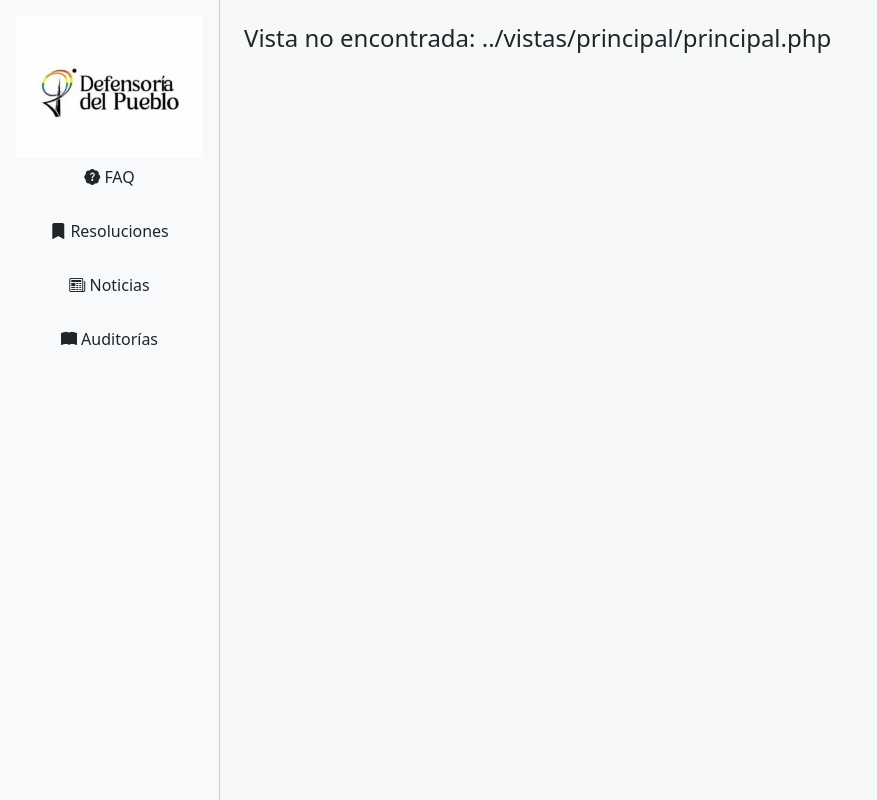
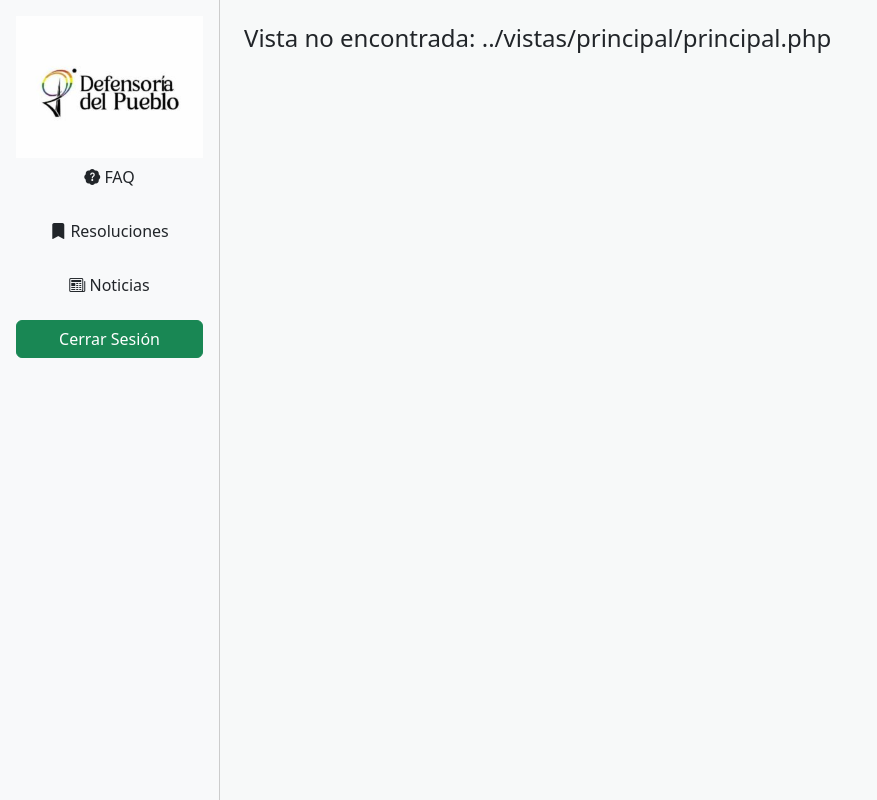
Before and after one commit to JuanCruzManzo/backDefensoria, a PHP site: page /principal/index.php in a window 1280 px wide. Shown: the whole page, without its empty margins (0-877 px from the left). Run offline with PHP 8.4, Linux system fonts and the light colour scheme.

Commit message:
boton cerrar sesion

```diff
--- a/principal/index.php
+++ b/principal/index.php
@@ -21,7 +21,7 @@ $ruta = "../vistas/$carpeta/$archivo.php";
         <a href="?vista=faq/faq" class="btn btn-clean mb-3"><i class="bi bi-patch-question-fill"></i>&nbsp;FAQ</a>
         <a href="?vista=resoluciones/resoluciones" class="btn btn-clean mb-3"><i class="bi bi-bookmark-fill"></i>&nbsp;Resoluciones</a>
         <a href="?vista=noticias/noticias" class="btn btn-clean mb-3"><i class="bi bi-newspaper"></i>&nbsp;Noticias</a>
-        <a href="?vista=auditorias/auditorias" class="btn btn-clean mb-3"><i class="bi bi-book-fill"></i>&nbsp;Auditorías</a>
+        <a href="" class="btn btn-success">Cerrar Sesión</a>
     </nav>
 
     <main class="flex-grow-1 p-4">
```
